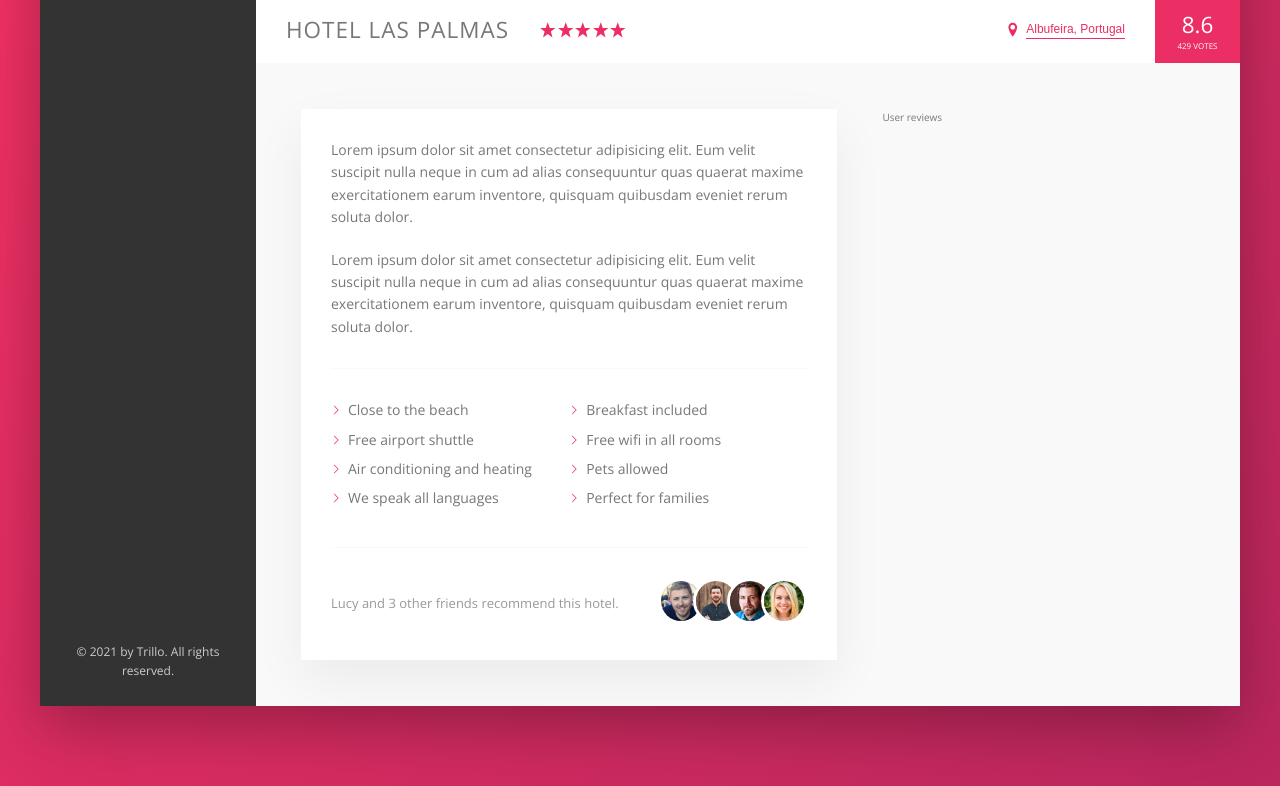
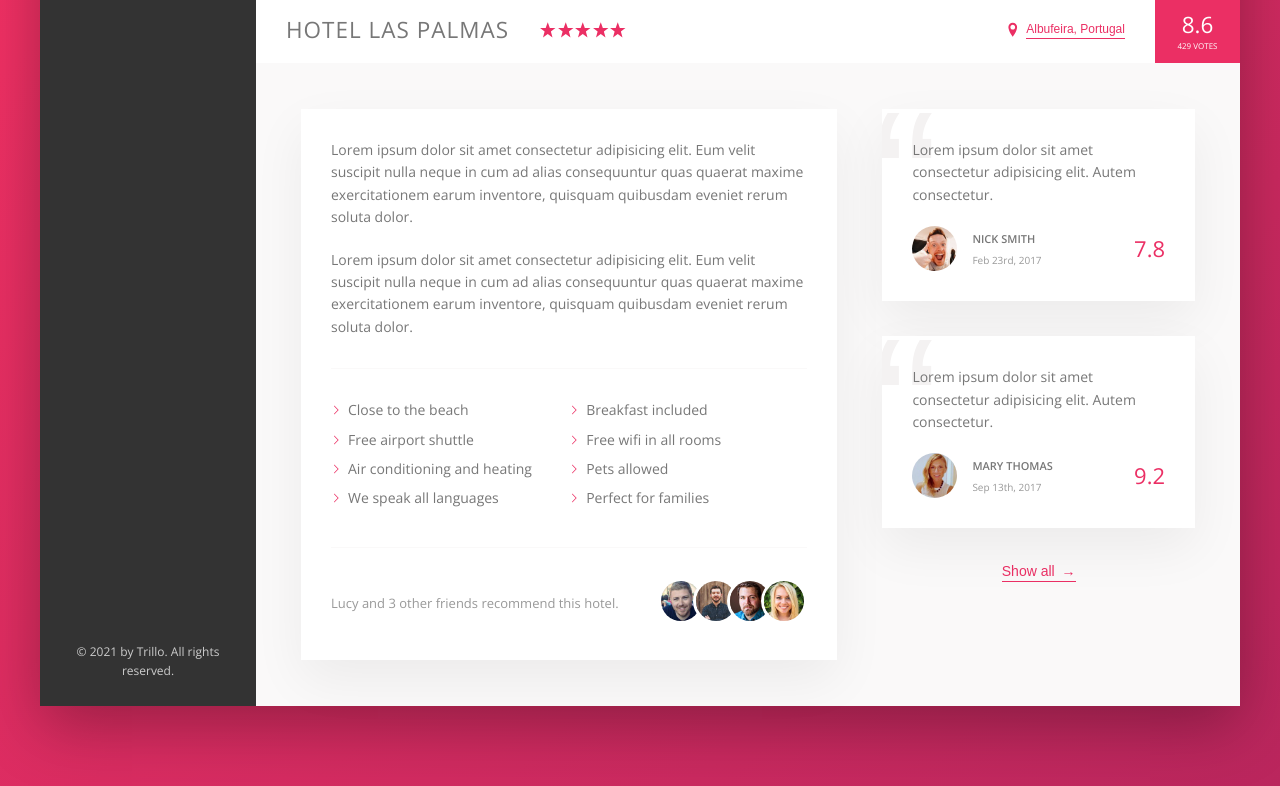
Before and after one commit to jlsanchezsanz/Trillo, a plain HTML site: page index.html in a window 1280 px wide. Shown: the part 538-1324 px from the top of the page. Drawn offline with nearby package versions, Linux system fonts and the light colour scheme.

Commit message:
add reviews

```diff
--- a/css/style.css
+++ b/css/style.css
@@ -65,6 +65,12 @@ body {
 .hotel-view {
   background-color: #fff;
   flex: 1; }
+
+.user-reviews {
+  flex: 1;
+  display: flex;
+  flex-direction: column;
+  align-items: center; }
 
 .logo {
   height: 3.25rem;
@@ -245,8 +251,13 @@ body {
   background-color: transparent;
   cursor: pointer;
   transition: all 0.2s; }
+  .btn-inline span {
+    margin-left: 3px;
+    transition: margin-left .2s; }
   .btn-inline:hover {
     color: var(--color-grey-dark-1); }
+    .btn-inline:hover span {
+      margin-left: 8px; }
   .btn-inline:focus {
     outline: none;
     animation: pulsate 1s infinite; }
@@ -263,21 +274,18 @@ body {
     box-shadow: none; } }
 
 .detail {
+  font-size: 1.4rem;
   display: flex;
   padding: 4.5rem;
   background-color: var(--color-grey-light-1);
   border-bottom: var(--line); }
 
 .description {
-  font-size: 1.4rem;
   background-color: #fff;
   box-shadow: var(--shadow-light);
   padding: 3rem;
   flex: 0 0 60%;
   margin-right: 4.5rem; }
-
-.user-reviews {
-  flex: 1; }
 
 .paragraph:not(:last-of-type) {
   margin-bottom: 2rem; }
@@ -292,13 +300,13 @@ body {
   flex-wrap: wrap; }
   .list__item {
     flex: 0 0 50%;
-    margin-bottom: .7rem; }
+    margin-bottom: 0.7rem; }
   .list__item::before {
     content: "";
     display: inline-block;
     height: 1rem;
     width: 1rem;
-    margin-right: .7rem;
+    margin-right: 0.7rem;
     background-color: var(--color-primary);
     -webkit-mask-image: url(../img/chevron-thin-right.svg);
     -webkit-mask-size: cover; }
@@ -318,3 +326,47 @@ body {
     border: 3px solid #fff; }
     .recommend__photo:not(:last-child) {
       margin-right: -1.5rem; }
+
+.review {
+  background-color: #fff;
+  box-shadow: var(--shadow-light);
+  padding: 3rem;
+  margin-bottom: 3.5rem;
+  position: relative;
+  overflow: hidden; }
+  .review__text {
+    margin-bottom: 2rem;
+    position: relative;
+    z-index: 10; }
+  .review__user {
+    display: flex;
+    align-items: center; }
+  .review__photo {
+    height: 4.5rem;
+    width: 4.5rem;
+    border-radius: 50%;
+    margin-right: 1.5rem; }
+  .review__user-box {
+    margin-right: auto; }
+  .review__user-name {
+    font-size: 1.1rem;
+    font-weight: 600;
+    text-transform: uppercase;
+    margin-bottom: 0.4rem; }
+  .review__user-date {
+    font-size: 1rem;
+    color: var(--color-grey-dark-3); }
+  .review__rating {
+    color: var(--color-primary);
+    font-size: 2.2rem;
+    font-weight: 300; }
+  .review::before {
+    content: "\201C";
+    position: absolute;
+    top: -2.75rem;
+    line-height: 1;
+    left: -1rem;
+    font-size: 20rem;
+    color: var(--color-grey-light-2);
+    font-family: sans-serif;
+    z-index: 1; }
--- a/index.html
+++ b/index.html
@@ -204,7 +204,47 @@
                 </div>
               </div>
             </div>
-            <div class="user-reviews">User reviews</div>
+            <div class="user-reviews">
+              <figure class="review">
+                <blockquote class="review__text">
+                  Lorem ipsum dolor sit amet consectetur adipisicing elit. Autem
+                  consectetur.
+                </blockquote>
+                <figcaption class="review__user">
+                  <img
+                    src="img/user-1.jpg"
+                    alt="User 1"
+                    class="review__photo"
+                  />
+                  <div class="review__user-box">
+                    <p class="review__user-name">Nick Smith</p>
+                    <p class="review__user-date">Feb 23rd, 2017</p>
+                  </div>
+                  <div class="review__rating">7.8</div>
+                </figcaption>
+              </figure>
+
+              <figure class="review">
+                <blockquote class="review__text">
+                  Lorem ipsum dolor sit amet consectetur adipisicing elit. Autem
+                  consectetur.
+                </blockquote>
+                <figcaption class="review__user">
+                  <img
+                    src="img/user-2.jpg"
+                    alt="User 1"
+                    class="review__photo"
+                  />
+                  <div class="review__user-box">
+                    <p class="review__user-name">Mary Thomas</p>
+                    <p class="review__user-date">Sep 13th, 2017</p>
+                  </div>
+                  <div class="review__rating">9.2</div>
+                </figcaption>
+              </figure>
+              <button class="btn-inline">Show all <span>&rarr;</span></button>
+            </div>
+
           </div>
         </main>
       </div>
--- a/sass/_components.scss
+++ b/sass/_components.scss
@@ -249,8 +249,17 @@
   cursor: pointer;
   transition: all 0.2s;
 
+  & span {
+    margin-left: 3px;
+    transition: margin-left .2s;
+  }
+
   &:hover {
     color: var(--color-grey-dark-1);
+
+    span {
+      margin-left: 8px;
+    }
   }
 
   &:focus {
@@ -277,6 +286,7 @@
 }
 
 .detail {
+  font-size: 1.4rem;
   display: flex;
   padding: 4.5rem;
   background-color: var(--color-grey-light-1);
@@ -284,16 +294,11 @@
 }
 
 .description {
-  font-size: 1.4rem;
   background-color: #fff;
   box-shadow: var(--shadow-light);
   padding: 3rem;
   flex: 0 0 60%;
   margin-right: 4.5rem;
-}
-
-.user-reviews {
-  flex: 1;
 }
 
 .paragraph:not(:last-of-type) {
@@ -311,7 +316,7 @@
 
   &__item {
     flex: 0 0 50%;
-    margin-bottom: .7rem;
+    margin-bottom: 0.7rem;
   }
 
   &__item::before {
@@ -320,7 +325,7 @@
     display: inline-block;
     height: 1rem;
     width: 1rem;
-    margin-right: .7rem;
+    margin-right: 0.7rem;
     background-color: var(--color-primary);
     -webkit-mask-image: url(../img/chevron-thin-right.svg);
     -webkit-mask-size: cover;
@@ -337,7 +342,8 @@
     margin-right: auto;
   }
 
-  &__friends {}
+  &__friends {
+  }
 
   &__photo {
     box-sizing: content-box;
@@ -351,3 +357,64 @@
     }
   }
 }
+
+.review {
+  background-color: #fff;
+  box-shadow: var(--shadow-light);
+  padding: 3rem;
+  margin-bottom: 3.5rem;
+  position: relative;
+  overflow: hidden;
+
+  &__text {
+    margin-bottom: 2rem;
+    position: relative;
+    z-index: 10;
+  }
+
+  &__user {
+    display: flex;
+    align-items: center;
+  }
+
+  &__photo {
+    height: 4.5rem;
+    width: 4.5rem;
+    border-radius: 50%;
+    margin-right: 1.5rem;
+  }
+
+  &__user-box {
+    margin-right: auto;
+  }
+
+  &__user-name {
+    font-size: 1.1rem;
+    font-weight: 600;
+    text-transform: uppercase;
+    margin-bottom: 0.4rem;
+  }
+
+  &__user-date {
+    font-size: 1rem;
+    color: var(--color-grey-dark-3);
+  }
+
+  &__rating {
+    color: var(--color-primary);
+    font-size: 2.2rem;
+    font-weight: 300;
+  }
+
+  &::before {
+    content: "\201C";
+    position: absolute;
+    top: -2.75rem;
+    line-height: 1;
+    left: -1rem;
+    font-size: 20rem;
+    color: var(--color-grey-light-2);
+    font-family: sans-serif;
+    z-index: 1;
+  }
+}
--- a/sass/_layout.scss
+++ b/sass/_layout.scss
@@ -32,3 +32,10 @@
   background-color: #fff;
   flex: 1;
 }
+
+.user-reviews {
+  flex: 1;
+  display: flex;
+  flex-direction: column;
+  align-items: center;
+}
```
